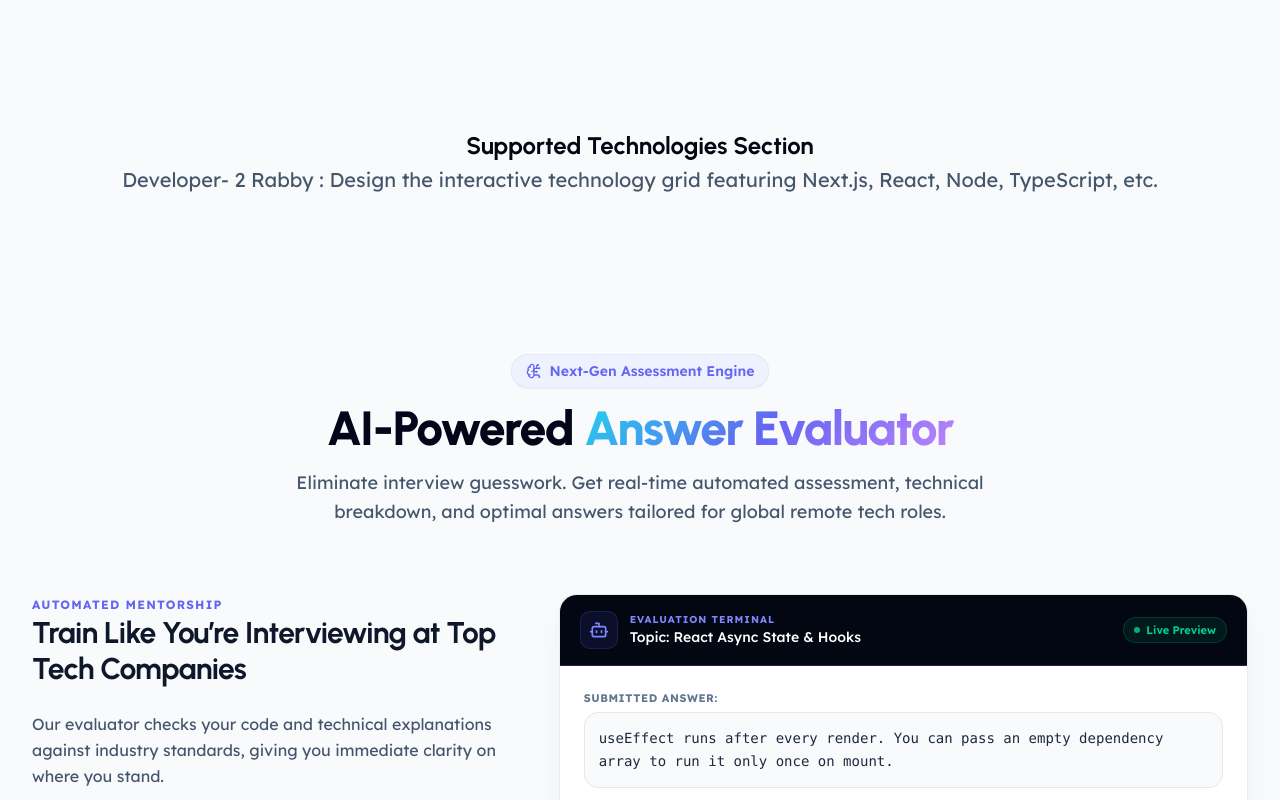
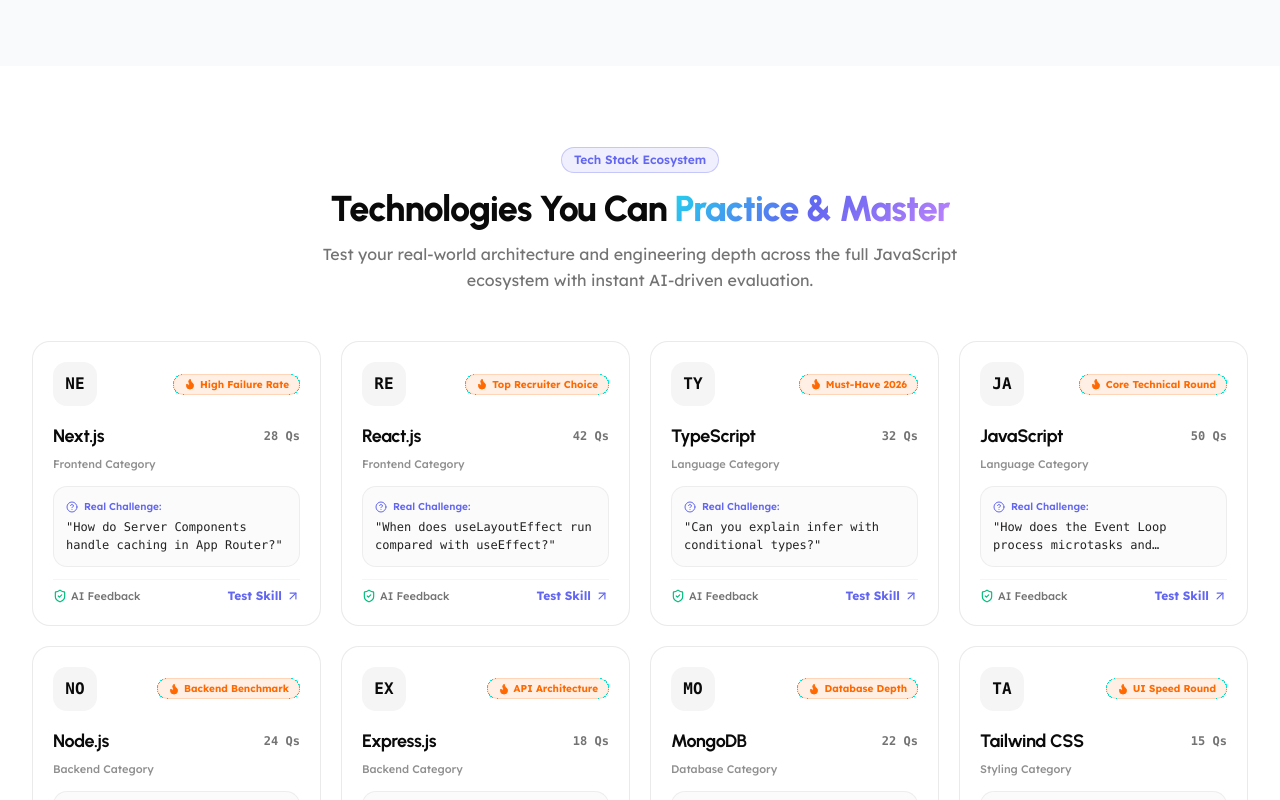
Before and after one commit to hridoy-web/preparejob-frontend, a Next.js app: page / in a window 1280 px wide. Shown: the part 1360-2160 px from the top of the page. Built offline with nearby package versions, Linux system fonts and the light colour scheme.

Commit message:
feat(tech-stack): add reusable technology icon renderer

```diff
--- a/src/components/home/TechStack.tsx
+++ b/src/components/home/TechStack.tsx
@@ -1,10 +1,100 @@
-export default function TechStack() {
+import Link from "next/link";
+import { ArrowUpRight, Flame, HelpCircle, ShieldCheck } from "lucide-react";
+import { getTechStacks } from "@/lib/api/tech-stack";
+
+export default async function TechStack() {
+  const techStacks = await getTechStacks();
+
   return (
-    <section className="py-16 px-6 bg-brand-surface text-center">
-      <h2 className="text-2xl font-bold text-brand-primary">Supported Technologies Section</h2>
-      <p className="text-xl text-slate-600 mt-1">
-        Developer- 2 Rabby : Design the interactive technology grid featuring Next.js, React, Node, TypeScript, etc.
-      </p>
+    <section className="relative overflow-hidden bg-background py-20">
+      <div className="container mx-auto px-4 sm:px-6 lg:px-8">
+        {/* Header Area */}
+        <div className="mx-auto max-w-2xl text-center">
+          <span className="inline-flex items-center rounded-full border border-brand-accent/30 bg-brand-accent/10 px-3 py-1 text-xs font-semibold text-brand-accent">
+            Tech Stack Ecosystem
+          </span>
+
+          <h2 className="mt-4 text-3xl font-extrabold tracking-tight text-foreground sm:text-4xl">
+            Technologies You Can <span className="ai-gradient-text">Practice & Master</span>
+          </h2>
+
+          <p className="mt-3 text-sm leading-relaxed text-muted-foreground sm:text-base">
+            Test your real-world architecture and engineering depth across the full JavaScript ecosystem with instant AI-driven evaluation.
+          </p>
+        </div>
+
+        {/* Responsive Grid System */}
+        <div className="mt-12 grid grid-cols-1 gap-5 sm:grid-cols-2 lg:grid-cols-3 xl:grid-cols-4">
+          {techStacks.map((tech) => (
+            <article key={tech.id} className="h-full">
+              <Link
+                href={`/interview/${tech.slug}`}
+                aria-label={`Practice ${tech.name} interview questions`}
+                className="group relative flex h-full min-h-[260px] flex-col justify-between rounded-2xl border border-border/80 bg-card p-5 transition-all duration-300 ease-out hover:-translate-y-1 hover:border-brand-accent/50 hover:shadow-[0_15px_30px_-10px_rgba(99,102,241,0.15)] focus-visible:outline-none focus-visible:ring-2 focus-visible:ring-brand-accent"
+              >
+                {/* Active Top Accent Line */}
+                <span
+                  aria-hidden="true"
+                  className="pointer-events-none absolute inset-x-0 top-0 h-[2px] scale-x-0 bg-brand-accent transition-transform duration-300 ease-out group-hover:scale-x-100"
+                />
+
+                <div>
+                  {/* Top Header: Badge & Icon */}
+                  <header className="flex items-center justify-between">
+                    <span className="flex size-11 items-center justify-center rounded-xl bg-muted font-mono font-bold text-foreground transition-colors group-hover:bg-brand-accent group-hover:text-primary-foreground">
+                      {tech.name.substring(0, 2).toUpperCase()}
+                    </span>
+
+                    <span className="inline-flex items-center gap-1 rounded-full border border-orange-500/20 bg-orange-500/10 px-2.5 py-0.5 text-[10px] font-bold text-orange-500">
+                      <Flame className="size-3 fill-orange-500" />
+                      <span>{tech.badgeText}</span>
+                    </span>
+                  </header>
+
+                  {/* Title & Qs Count */}
+                  <div className="mt-4">
+                    <div className="flex items-center justify-between">
+                      <h3 className="text-lg font-bold tracking-tight text-foreground transition-colors group-hover:text-brand-accent">
+                        {tech.name}
+                      </h3>
+                      <span className="text-xs font-mono font-semibold text-muted-foreground">
+                        {tech.questionCount} Qs
+                      </span>
+                    </div>
+                    <span className="text-[11px] font-medium text-muted-foreground/80">
+                      {tech.category} Category
+                    </span>
+                  </div>
+                </div>
+
+                {/* Real Challenge Teaser Box */}
+                <div className="my-3 rounded-xl border border-border/60 bg-muted/40 p-3 transition-colors group-hover:border-brand-accent/20 group-hover:bg-muted/70">
+                  <div className="flex items-center gap-1.5 text-[10px] font-semibold text-brand-accent">
+                    <HelpCircle className="size-3" />
+                    <span>Real Challenge:</span>
+                  </div>
+                  <p className="mt-1 text-xs font-mono font-medium leading-normal text-foreground/90 line-clamp-2">
+                    &quot;{tech.challengeQuestion}&quot;
+                  </p>
+                </div>
+
+                {/* Footer Action Bar */}
+                <footer className="flex items-center justify-between pt-2 border-t border-border/40">
+                  <span className="inline-flex items-center gap-1 text-[11px] font-medium text-muted-foreground">
+                    <ShieldCheck className="size-3.5 text-emerald-500 shrink-0" />
+                    <span>AI Feedback</span>
+                  </span>
+
+                  <span className="inline-flex items-center gap-1 text-xs font-bold text-brand-accent">
+                    <span>Test Skill</span>
+                    <ArrowUpRight className="size-3.5 transition-transform duration-300 group-hover:translate-x-0.5 group-hover:-translate-y-0.5" />
+                  </span>
+                </footer>
+              </Link>
+            </article>
+          ))}
+        </div>
+      </div>
     </section>
   );
 }
--- /dev/null
+++ b/src/components/home/TechStackSection/technology-icon.tsx
@@ -0,0 +1,33 @@
+import {
+  Braces,
+  Code2,
+  Database,
+  FileCode2,
+  Globe2,
+  Layers3,
+  Server,
+  Terminal,
+} from "lucide-react";
+
+interface TechnologyIconProps {
+  name: string;
+}
+
+const iconMap = {
+  nextjs: Terminal,
+  react: Layers3,
+  nodejs: Server,
+  express: Layers3,
+  mongodb: Database,
+  javascript: Braces,
+  typescript: FileCode2,
+  tailwind: Code2,
+  css3: Code2,
+  html5: Globe2,
+};
+
+export function TechnologyIcon({ name }: TechnologyIconProps) {
+  const Icon = iconMap[name as keyof typeof iconMap] ?? Code2;
+
+  return <Icon aria-hidden="true" className="size-6" strokeWidth={1.8} />;
+}
```
